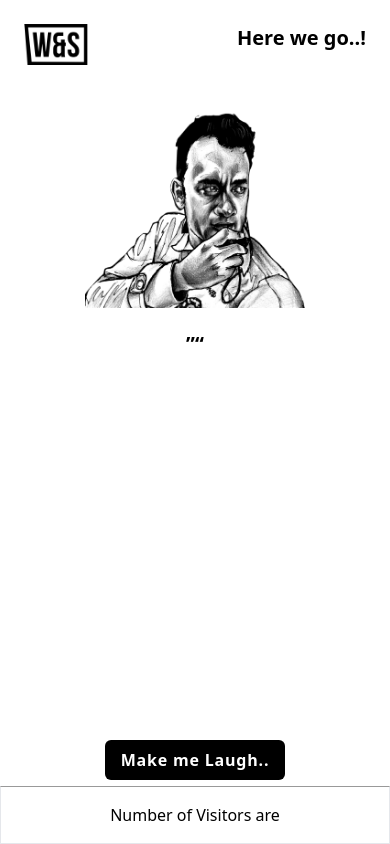
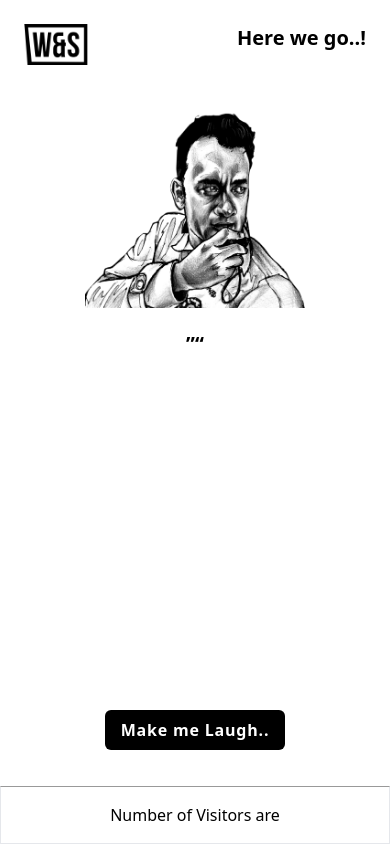
Before and after one commit to Bablu202/ts, a Next.js app: page / in a window 390 px wide. Built offline with nearby package versions, Linux system fonts and the light colour scheme; no server answers.

Commit message:
Update index.tsx

```diff
--- a/src/pages/index.tsx
+++ b/src/pages/index.tsx
@@ -67,7 +67,7 @@ export default function Home() {
           <div className="flex justify-center md:justify-normal py-4">
             <button
               onClick={handleJoke}
-              className="bottom-16 fixed font-semibold tracking-wider bg-black text-white px-4 py-2 rounded-md hover:bg-gray-600 inline md:hidden"
+              className="bottom-16  font-semibold tracking-wider bg-black text-white px-4 py-2 rounded-md hover:bg-gray-600 inline md:hidden"
             >
               Make me Laugh..
             </button>
```
